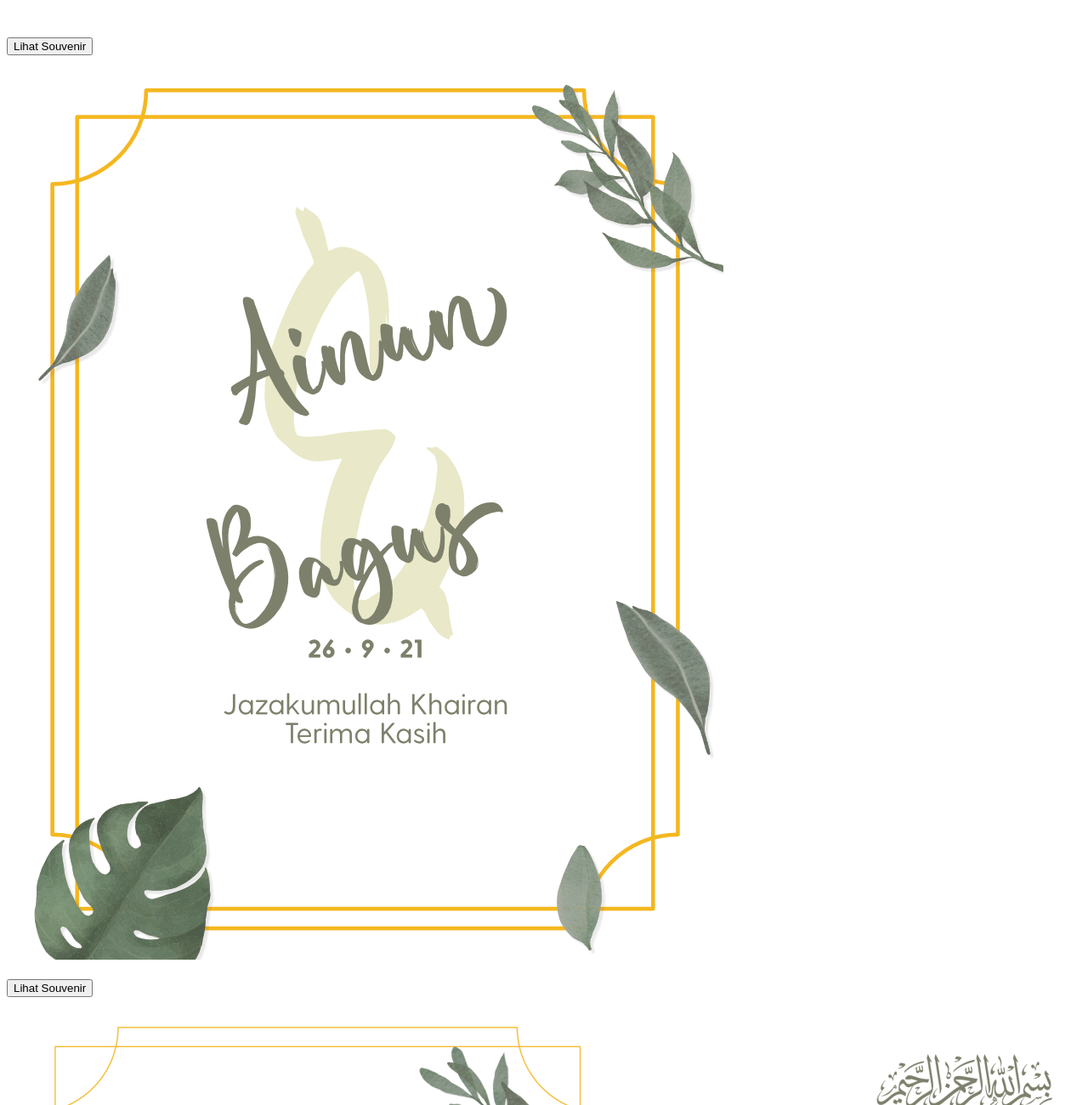
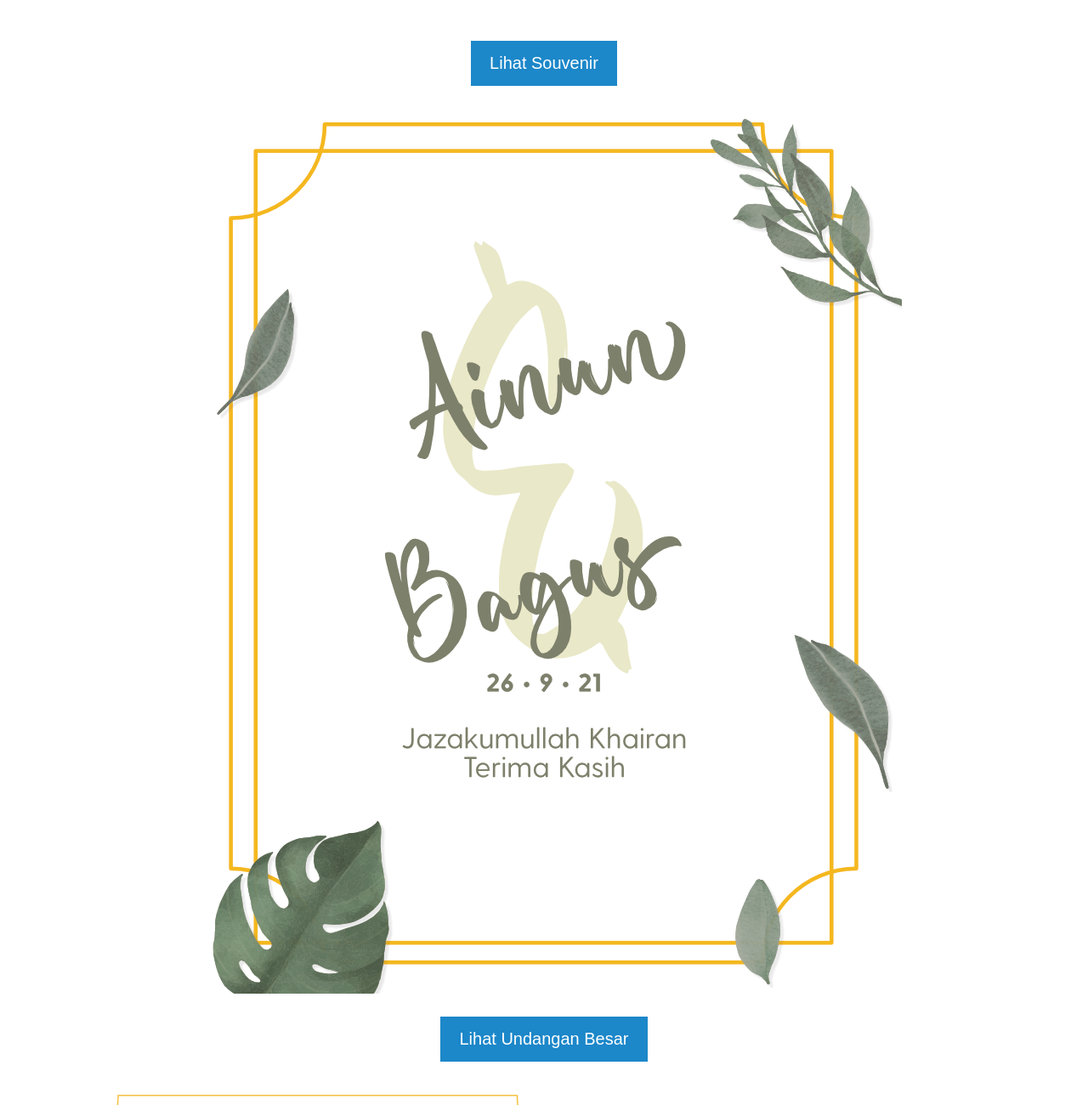
Before and after one commit to helmiau/design, a plain HTML site: page index.html in a window 1280 px wide. Shown: the top 1300 px of the page at 85% size. Drawn offline with Linux system fonts and the light colour scheme.

Commit message:
Update index.html

```diff
--- a/index.html
+++ b/index.html
@@ -24,22 +24,23 @@
 <body>
 <br>
 <br>
-
-<button onclick="kliksuv()">Lihat Souvenir</button>
+<center>
+<button onclick="kliksuv()" class="button">Lihat Souvenir</button>
 <div id="sovenir">
   <img src="Souvenir1.png" alt="Loading...">
 </div>
 <br>
-<button onclick="klikbesar()">Lihat Souvenir</button>
+<button onclick="klikbesar()" class="button">Lihat Undangan Besar</button>
 <div id="besar">
   <img src="Undangan-Besar.png" alt="Loading...">
 </div>
 <br>
-<button onclick="klikkecil()">Lihat Souvenir</button>
+<button onclick="klikkecil()" class="button">Lihat Undangan Kecil</button>
 <div id="kecil">
   <img src="Undangan-Kecil.png" alt="Loading...">
 </div>
 <br>
+</center>
 <h3 align="center">Copyright by <a href="http://www.helmiau.com">Helmi Amirudin</a> ® 2021 <br> Thank You ! 🤝</h3>
 
 <script>
```
